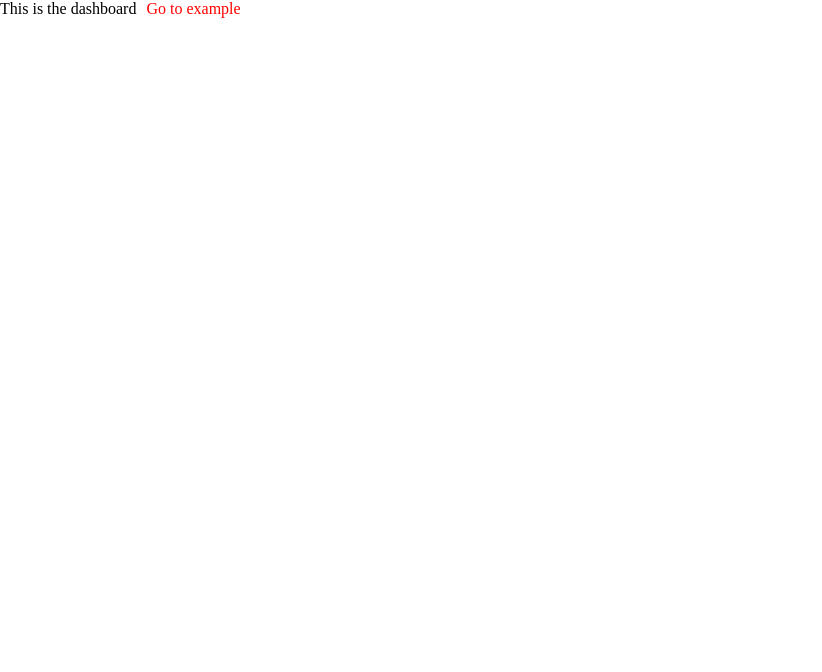
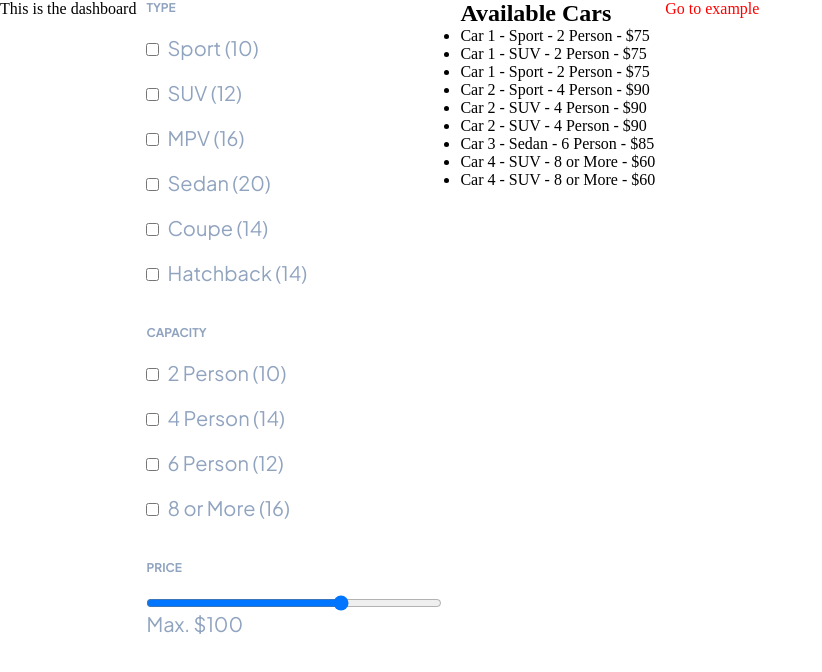
Before and after one commit to ozcsert/Morent, a Next.js app: page /dashboard in a window 1280 px wide. Shown: the top 672 px of the page, without its empty margins (0-822 px from the left). Built offline with nearby package versions, Linux system fonts and the light colour scheme.

Commit message:
[SE-20] - added filter functionality

```diff
--- a/src/app/(main)/dashboard/page.tsx
+++ b/src/app/(main)/dashboard/page.tsx
@@ -1,9 +1,52 @@
+"use client";
 import React from "react";
 import "./styles.scss";
 import Link from "next/link";
 import Example from "@/components/Example";
+import FilterSidebar from "@/components/FilterSidebar";
+import { useState } from "react";
+
+interface Car {
+  id: number;
+  name: string;
+  type: string;
+  capacity: string;
+  price: number;
+}
+
+const dummyCars: Car[] = [
+  { id: 1, name: "Car 1", type: "Sport", capacity: "2 Person", price: 75 },
+  { id: 2, name: "Car 1", type: "SUV", capacity: "2 Person", price: 75 },
+  { id: 3, name: "Car 1", type: "Sport", capacity: "2 Person", price: 75 },
+  { id: 4, name: "Car 2", type: "Sport", capacity: "4 Person", price: 90 },
+  { id: 5, name: "Car 2", type: "SUV", capacity: "4 Person", price: 90 },
+  { id: 6, name: "Car 2", type: "SUV", capacity: "4 Person", price: 90 },
+  { id: 7, name: "Car 3", type: "Sedan", capacity: "6 Person", price: 85 },
+  { id: 8, name: "Car 4", type: "SUV", capacity: "8 or More", price: 60 },
+  { id: 9, name: "Car 4", type: "SUV", capacity: "8 or More", price: 60 },
+];
 
 const Dashboard = () => {
+  const [filteredCars, setFilteredCars] = useState<Car[]>(dummyCars);
+
+  const handleFilterChange = (filters: {
+    type: string[];
+    capacity: string[];
+    maxPrice: number;
+  }) => {
+    const { type, capacity, maxPrice } = filters;
+    const newFilteredCars = dummyCars.filter((car) => {
+      const matchesType = type.length === 0 || type.includes(car.type);
+      const matchesCapacity =
+        capacity.length === 0 || capacity.includes(car.capacity);
+      const matchesPrice = car.price <= maxPrice;
+      return matchesType && matchesCapacity && matchesPrice;
+    });
+    console.log(type.length);
+
+    setFilteredCars(newFilteredCars);
+  };
+
   return (
     <div
       style={{
@@ -12,6 +55,19 @@ const Dashboard = () => {
       }}
     >
       <Example title="This is the dashboard" />
+      <FilterSidebar onFilterChange={handleFilterChange} />
+
+      <section>
+        <h2>Available Cars</h2>
+        <ul>
+          {filteredCars.map((car) => (
+            <li key={car.id}>
+              {car.name} - {car.type} - {car.capacity} - ${car.price}
+            </li>
+          ))}
+        </ul>
+      </section>
+
       <Link
         style={{
           color: "red",
--- a/src/components/FilterInput/index.tsx
+++ b/src/components/FilterInput/index.tsx
@@ -5,7 +5,8 @@ type Props = {
   inputType: string;
   options: Option[];
   selectedOptions: string[] | number;
-  handleOptionChange: (label: string | number) => void;
+  handleCheckboxChange?: (label: string) => void;
+  handleRangeChange?: (label: number) => void;
 };
 
 type Option = {
@@ -18,7 +19,8 @@ const FilterInput: React.FC<Props> = ({
   options,
   selectedOptions,
   inputType,
-  handleOptionChange,
+  handleRangeChange,
+  handleCheckboxChange,
 }) => {
   return (
     <div className="fltr-sctn-container">
@@ -29,9 +31,9 @@ const FilterInput: React.FC<Props> = ({
             type="range"
             id={title}
             min="0"
-            max="200"
+            max="150"
             value={typeof selectedOptions === "number" ? selectedOptions : 0}
-            onChange={(e) => handleOptionChange(Number(e.target.value))}
+            onChange={(e) => handleRangeChange?.(Number(e.target.value))}
           />
           <label htmlFor={title}>Max. ${selectedOptions}</label>
         </div>
@@ -45,7 +47,7 @@ const FilterInput: React.FC<Props> = ({
                 Array.isArray(selectedOptions) &&
                 selectedOptions.includes(label)
               }
-              onChange={() => handleOptionChange(label)}
+              onChange={() => handleCheckboxChange?.(label)}
             />
             <label htmlFor={label}>{`${label} (${count ?? "N/A"})`}</label>
           </div>
--- a/src/components/FilterSidebar/index.tsx
+++ b/src/components/FilterSidebar/index.tsx
@@ -1,11 +1,20 @@
 "use client";
 import "./styles.scss";
-
 import React from "react";
 import FilterInput from "../FilterInput";
 import { useState } from "react";
 
-const FilterSidebar: React.FC = () => {
+type Props = {
+  onFilterChange: (filters: Filters) => void;
+};
+
+type Filters = {
+  type: string[];
+  capacity: string[];
+  maxPrice: number;
+};
+//
+const FilterSidebar: React.FC<Props> = ({ onFilterChange }) => {
   const [selectedTypes, setSelectedTypes] = useState<string[]>([]);
   const [selectedCapacity, setSelectedCapacity] = useState<string[]>([]);
   const [priceRange, setPriceRange] = useState<number>(100);
@@ -31,47 +40,69 @@ const FilterSidebar: React.FC = () => {
   ];
 
   const handleTypeChange = (type: string) => {
-    setSelectedTypes((prevTypes) =>
-      prevTypes.includes(type)
+    setSelectedTypes((prevTypes) => {
+      const updatedTypes = prevTypes.includes(type)
         ? prevTypes.filter((t) => t !== type)
-        : [...prevTypes, type]
-    );
+        : [...prevTypes, type];
+
+      onFilterChange({
+        type: updatedTypes,
+        capacity: selectedCapacity,
+        maxPrice: priceRange,
+      });
+
+      return updatedTypes;
+    });
   };
 
   const handleCapacityChange = (capacity: string) => {
-    setSelectedCapacity((prevCapacities) =>
-      prevCapacities.includes(capacity)
+    setSelectedCapacity((prevCapacities) => {
+      const updatedCapacities = prevCapacities.includes(capacity)
         ? prevCapacities.filter((c) => c !== capacity)
-        : [...prevCapacities, capacity]
-    );
+        : [...prevCapacities, capacity];
+
+      onFilterChange({
+        type: selectedTypes,
+        capacity: updatedCapacities,
+        maxPrice: priceRange,
+      });
+
+      return updatedCapacities;
+    });
   };
 
-  const handlePriceChange = (price: string) => {
-    setPriceRange(parseFloat(price));
+  const handlePriceChange = (price: number) => {
+    setPriceRange(price);
+
+    onFilterChange({
+      type: selectedTypes,
+      capacity: selectedCapacity,
+      maxPrice: price,
+    });
   };
 
   return (
     <aside className="fltr-sdbr">
       <FilterInput
-        title="Type"
+        title="TYPE"
         inputType="checkbox"
         options={carTypes}
         selectedOptions={selectedTypes}
-        handleOptionChange={handleTypeChange}
+        handleCheckboxChange={handleTypeChange}
       />
       <FilterInput
-        title="Capacity"
+        title="CAPACITY"
         inputType="checkbox"
         options={capacities}
         selectedOptions={selectedCapacity}
-        handleOptionChange={handleCapacityChange}
+        handleCheckboxChange={handleCapacityChange}
       />
       <FilterInput
-        title="Price"
+        title="PRICE"
         inputType="range"
         options={ranges}
         selectedOptions={priceRange}
-        handleOptionChange={handlePriceChange}
+        handleRangeChange={handlePriceChange}
       />
     </aside>
   );
--- a/src/components/FilterSidebar/styles.scss
+++ b/src/components/FilterSidebar/styles.scss
@@ -1,4 +1,4 @@
-@import "../../app/styles/_variables.scss";
+@import "../../app/styles/variables";
 
 .fltr-sdbr {
   font-family: $fnt-jakarta;
@@ -19,7 +19,6 @@
       align-content: center;
       input {
         margin-right: 8px;
-
         &[type="range"] {
           display: block;
           width: 296px;
```
